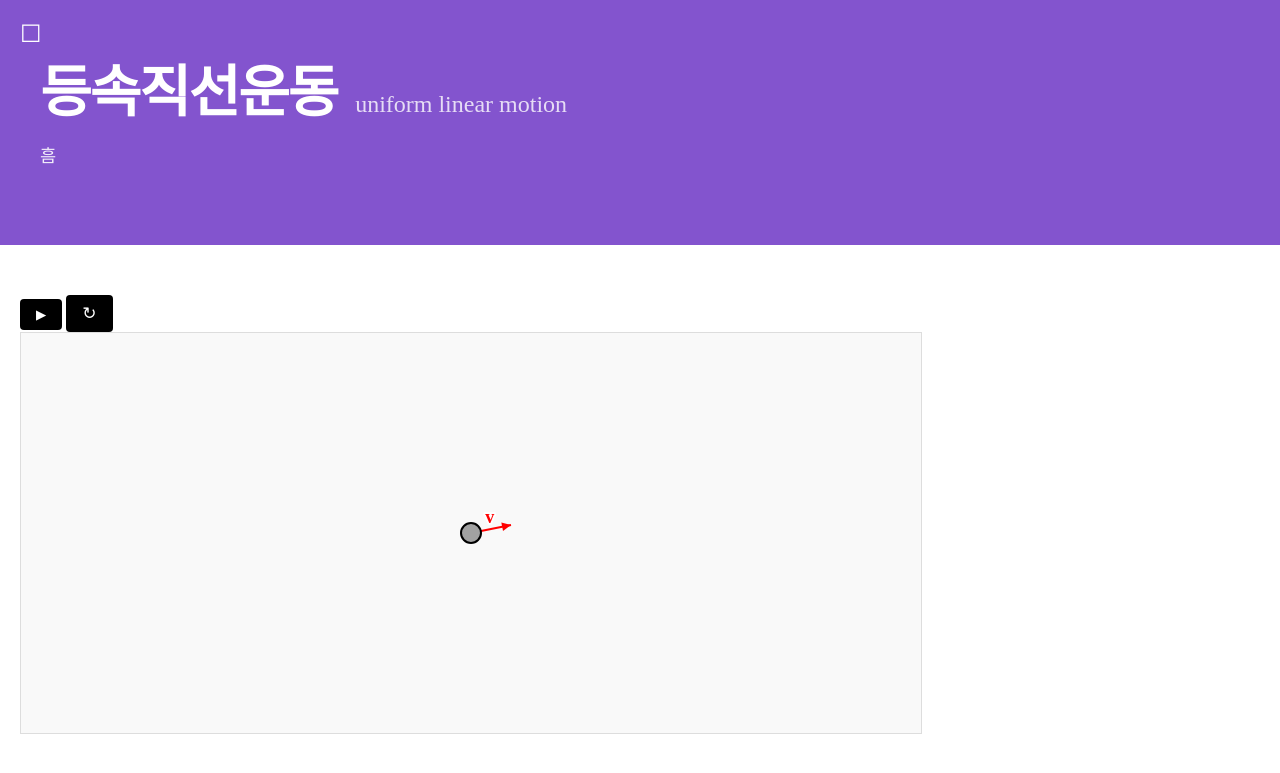
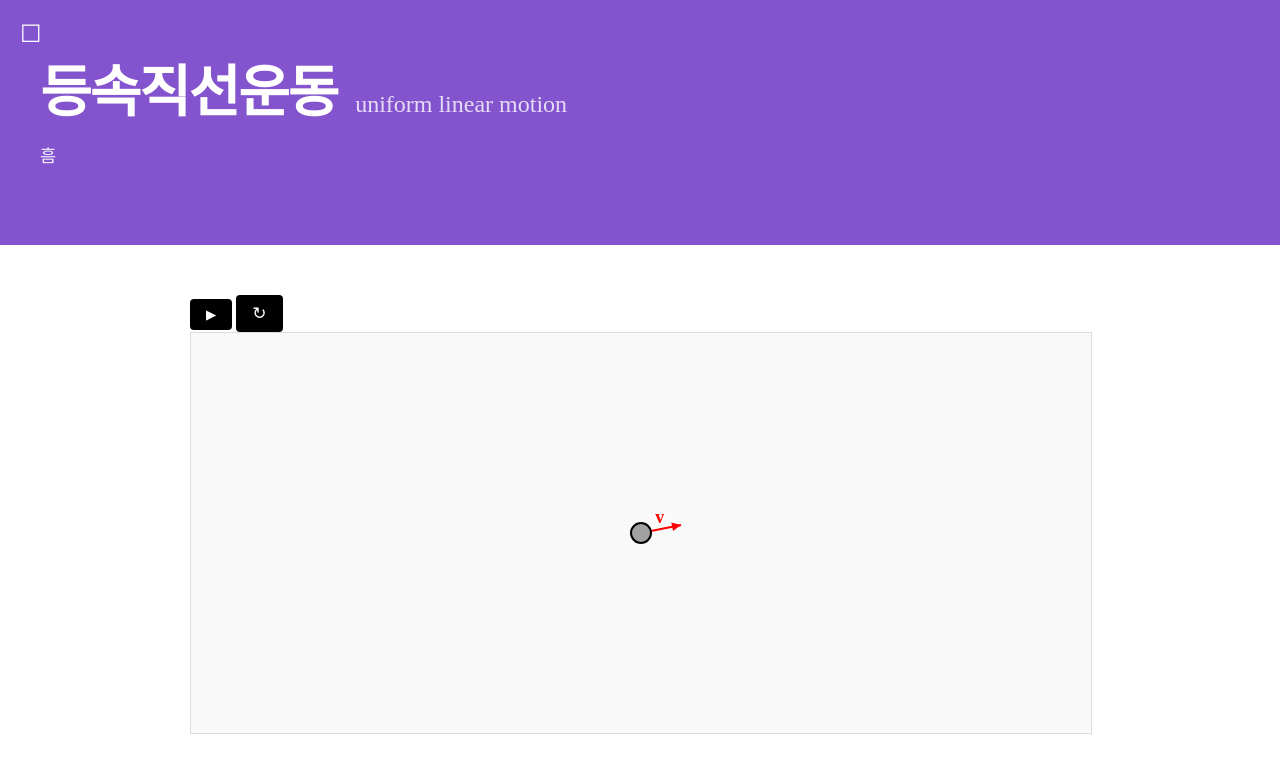
Before and after one commit to Mrkyu57/Mrkyu57.github.io, a Jekyll site: the page built from _posts/2026-03-28-physics_CD_1_1.md, in a window 1280 px wide. Shown: the top 773 px of the page. Built offline with Jekyll 4.4.1, drawn with Linux system fonts in a browser that asks for light colours.

Commit message:
feat: 새 포스팅 추가 및 기존 글 수정

```diff
--- a/_layouts/post.html
+++ b/_layouts/post.html
@@ -45,8 +45,8 @@ layout: default
     .post_info { margin-top: 15px; font-size: 1.1rem; opacity: 0.9; }
 
     .post_content {
-        /* max-width: 800px;*/
-        margin: auto;
+        max-width: 900px;
+        margin: 0 auto;
         padding: 0px 20px;
         line-height: 1.8;
     }
--- a/_posts/2026-03-28-physics_CD_1_1.md
+++ b/_posts/2026-03-28-physics_CD_1_1.md
@@ -18,7 +18,7 @@ permalink: /physics_classicaldynamics_1_1/
 </div>
 
 
-<canvas id="motionCanvas" width="900" height="400" style="border:1px solid #ddd; background: #f9f9f9; margin: auto;"></canvas>
+<canvas id="motionCanvas" width="900" height="400" style="border:1px solid #ddd; background: #f9f9f9; margin: 0 auto;"></canvas>
 
 <script>
   const canvas = document.getElementById('motionCanvas');
```
